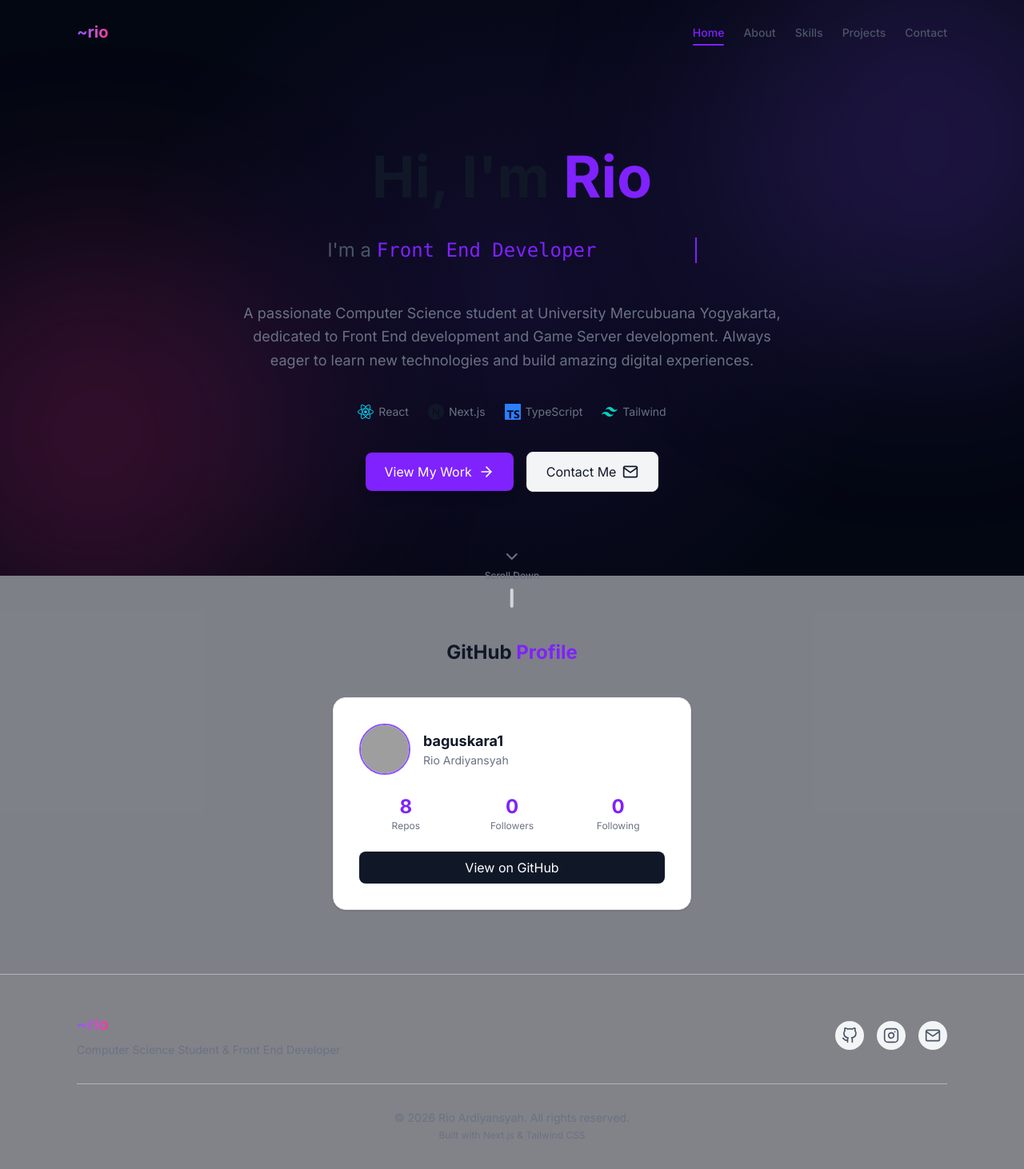
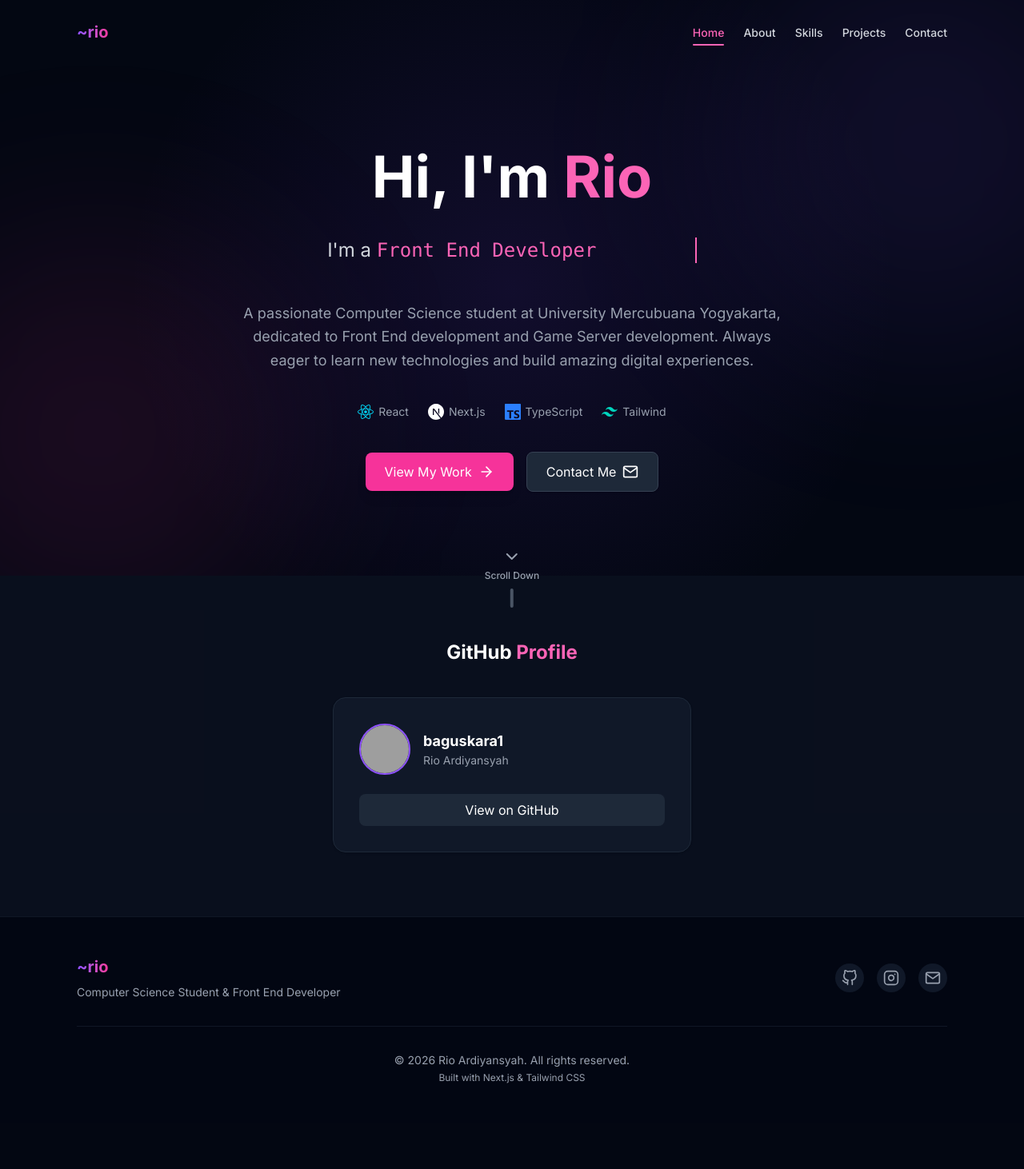
Before and after one commit to baguskara1/portofolio_rio, a Next.js app: page / in a window 1280 px wide. Shown: the top 1462 px of the page at 80% size. After the commit the page ends 1404 px from the top, so only its background shows below. Built offline with nearby package versions, Linux system fonts and the light colour scheme; grey boxes are pictures that could not be loaded.

Commit message:
strip dark: prefixes, fix GitHub card, remove portfolio project, fix button contrast

```diff
--- a/src/app/globals.css
+++ b/src/app/globals.css
@@ -5,11 +5,6 @@
 }
 
 :root {
-  --background: #f8fafc;
-  --foreground: #0f172a;
-}
-
-.dark {
   --background: #030712;
   --foreground: #f9fafb;
 }
--- a/src/app/layout.tsx
+++ b/src/app/layout.tsx
@@ -30,7 +30,7 @@ export default function RootLayout({
   children: React.ReactNode;
 }>) {
   return (
-    <html lang="en" className={`${inter.variable} dark`}>
+    <html lang="en" className={inter.variable}>
       <body>
         <a
           href="#main-content"
--- a/src/app/page.tsx
+++ b/src/app/page.tsx
@@ -22,7 +22,7 @@ const titles = [
 
 const techStack = [
   { icon: <SiReact className="w-5 h-5" />, name: "React", color: "text-cyan-400" },
-  { icon: <SiNextdotjs className="w-5 h-5" />, name: "Next.js", color: "text-gray-900 dark:text-white" },
+  { icon: <SiNextdotjs className="w-5 h-5" />, name: "Next.js", color: "text-white" },
   { icon: <SiTypescript className="w-5 h-5" />, name: "TypeScript", color: "text-blue-500" },
   { icon: <SiTailwindcss className="w-5 h-5" />, name: "Tailwind", color: "text-teal-400" },
 ];
@@ -36,8 +36,8 @@ export default function Home() {
       <MouseGlow />
       {/* Background Gradients */}
       <div className="absolute top-0 left-0 w-full h-full overflow-hidden -z-20">
-        <div className="absolute -top-[10%] -right-[10%] w-[500px] h-[500px] bg-violet-500/20 dark:bg-violet-500/10 blur-[120px] rounded-full" />
-        <div className="absolute -bottom-[10%] -left-[10%] w-[500px] h-[500px] bg-pink-500/20 dark:bg-pink-500/10 blur-[120px] rounded-full" />
+        <div className="absolute -top-[10%] -right-[10%] w-[500px] h-[500px] bg-violet-500/10 blur-[120px] rounded-full" />
+        <div className="absolute -bottom-[10%] -left-[10%] w-[500px] h-[500px] bg-pink-500/10 blur-[120px] rounded-full" />
       </div>
 
       <div className="max-w-4xl mx-auto px-4 sm:px-6 lg:px-8 text-center z-10">
@@ -46,15 +46,15 @@ export default function Home() {
           animate={{ opacity: 1, y: 0 }}
           transition={{ duration: 0.8, ease: "easeOut" }}
         >
-          <h1 className="text-5xl md:text-7xl font-bold text-gray-900 dark:text-white mb-6">
-            Hi, I&apos;m <span className="text-violet-600 dark:text-pink-400">Rio</span>
+          <h1 className="text-5xl md:text-7xl font-bold text-white mb-6">
+            Hi, I&apos;m <span className="text-pink-400">Rio</span>
           </h1>
 
           <div className="h-12 md:h-16 flex items-center justify-center mb-8">
-            <span className="text-xl md:text-2xl text-gray-600 dark:text-gray-300">
+            <span className="text-xl md:text-2xl text-gray-300">
               I&apos;m a&nbsp;
             </span>
-            <span className="text-xl md:text-2xl font-mono text-violet-600 dark:text-pink-400 min-w-[280px] md:min-w-[400px] text-left border-r-2 border-violet-600 dark:border-pink-400 pr-1">
+            <span className="text-xl md:text-2xl font-mono text-pink-400 min-w-[280px] md:min-w-[400px] text-left border-r-2 border-pink-400 pr-1">
               {text}
             </span>
           </div>
@@ -63,7 +63,7 @@ export default function Home() {
             initial={{ opacity: 0 }}
             animate={{ opacity: 1 }}
             transition={{ delay: 0.5, duration: 0.8 }}
-            className="text-lg text-gray-500 dark:text-gray-400 max-w-2xl mx-auto mb-10 leading-relaxed"
+            className="text-lg text-gray-400 max-w-2xl mx-auto mb-10 leading-relaxed"
           >
             A passionate Computer Science student at University Mercubuana Yogyakarta,
             dedicated to Front End development and Game Server development.
@@ -80,7 +80,7 @@ export default function Home() {
               <motion.div
                 key={tech.name}
                 whileHover={{ y: -4 }}
-                className="flex items-center gap-1.5 text-sm text-gray-500 dark:text-gray-400"
+                className="flex items-center gap-1.5 text-sm text-gray-400"
                 title={tech.name}
               >
                 <span className={tech.color}>{tech.icon}</span>
@@ -97,7 +97,7 @@ export default function Home() {
           >
             <Link
               href="/projects"
-              className="group flex items-center gap-2 px-6 py-3 bg-violet-600 hover:bg-violet-700 dark:bg-pink-500 dark:hover:bg-pink-600 text-white rounded-lg shadow-lg hover:shadow-xl transition-all duration-300"
+              className="group flex items-center gap-2 px-6 py-3 bg-pink-500 hover:bg-pink-600 text-white rounded-lg shadow-lg hover:shadow-xl transition-all duration-300"
             >
               View My Work
               <FiArrowRight className="w-5 h-5 group-hover:translate-x-1 transition-transform" />
@@ -105,7 +105,7 @@ export default function Home() {
 
             <Link
               href="/contact"
-              className="group flex items-center gap-2 px-6 py-3 bg-gray-100 dark:bg-gray-900 text-gray-900 dark:text-white hover:bg-gray-200 dark:hover:bg-gray-800 border border-gray-200 dark:border-gray-800 rounded-lg shadow-sm hover:shadow-md transition-all duration-300"
+              className="group flex items-center gap-2 px-6 py-3 bg-gray-800 text-white hover:bg-gray-700 border border-gray-700 rounded-lg shadow-sm hover:shadow-md transition-all duration-300"
             >
               Contact Me
               <FiMail className="w-5 h-5 group-hover:scale-110 transition-transform" />
@@ -116,22 +116,22 @@ export default function Home() {
       <ScrollIndicator />
     </section>
 
-    <section className="py-20 bg-gray-50/50 dark:bg-gray-900/50">
+    <section className="py-20 bg-gray-900/50">
       <div className="max-w-4xl mx-auto px-4 sm:px-6 lg:px-8">
         <motion.h2
           initial={{ opacity: 0, y: 20 }}
           whileInView={{ opacity: 1, y: 0 }}
           viewport={{ once: true }}
-          className="text-2xl font-bold text-gray-900 dark:text-white text-center mb-10"
+          className="text-2xl font-bold text-white text-center mb-10"
         >
-          GitHub <span className="text-violet-600 dark:text-pink-400">Profile</span>
+          GitHub <span className="text-pink-400">Profile</span>
         </motion.h2>
         <motion.div
           initial={{ opacity: 0, y: 20 }}
           whileInView={{ opacity: 1, y: 0 }}
           viewport={{ once: true }}
           transition={{ delay: 0.2 }}
-          className="bg-white dark:bg-gray-900 rounded-2xl p-8 shadow-sm border border-gray-200 dark:border-gray-800 max-w-md mx-auto"
+          className="bg-gray-900 rounded-2xl p-8 shadow-sm border border-gray-800 max-w-md mx-auto"
         >
           <div className="flex items-center gap-4 mb-6">
             <img
@@ -140,29 +140,15 @@ export default function Home() {
               className="w-16 h-16 rounded-full border-2 border-violet-500"
             />
             <div>
-              <h3 className="font-bold text-gray-900 dark:text-white text-lg">baguskara1</h3>
-              <p className="text-sm text-gray-500 dark:text-gray-400">Rio Ardiyansyah</p>
-            </div>
-          </div>
-          <div className="grid grid-cols-3 gap-4 mb-6 text-center">
-            <div>
-              <p className="text-2xl font-bold text-violet-600 dark:text-pink-400">8</p>
-              <p className="text-xs text-gray-500 dark:text-gray-400">Repos</p>
-            </div>
-            <div>
-              <p className="text-2xl font-bold text-violet-600 dark:text-pink-400">0</p>
-              <p className="text-xs text-gray-500 dark:text-gray-400">Followers</p>
-            </div>
-            <div>
-              <p className="text-2xl font-bold text-violet-600 dark:text-pink-400">0</p>
-              <p className="text-xs text-gray-500 dark:text-gray-400">Following</p>
+              <h3 className="font-bold text-white text-lg">baguskara1</h3>
+              <p className="text-sm text-gray-400">Rio Ardiyansyah</p>
             </div>
           </div>
           <a
             href="https://github.com/baguskara1"
             target="_blank"
             rel="noopener noreferrer"
-            className="block w-full text-center px-4 py-2 bg-gray-900 dark:bg-gray-800 hover:bg-gray-800 dark:hover:bg-gray-700 text-white rounded-lg transition-colors"
+            className="block w-full text-center px-4 py-2 bg-gray-800 hover:bg-gray-700 text-white rounded-lg transition-colors"
           >
             View on GitHub
           </a>
--- a/src/app/projects/page.tsx
+++ b/src/app/projects/page.tsx
@@ -53,33 +53,18 @@ const projects = [
     color: "from-cyan-500 to-blue-600",
     icon: <SiReact className="w-16 h-16 text-white/30" />,
   },
-  {
-    title: "Portfolio Website",
-    description: "Situs portofolio pribadi yang dibangun menggunakan Next.js, Tailwind CSS, dan Framer Motion untuk menampilkan profil dan proyek-proyek dengan animasi yang elegan.",
-    tags: [
-      { name: "Next.js", icon: <SiNextdotjs className="w-4 h-4" /> },
-      { name: "TypeScript", icon: <SiTypescript className="w-4 h-4" /> },
-      { name: "Tailwind CSS", icon: <SiTailwindcss className="w-4 h-4" /> },
-      { name: "Framer Motion", icon: <SiFramer className="w-4 h-4" /> },
-    ],
-    github: "https://github.com/baguskara1/portofolio_rio",
-    demoUrl: null,
-    type: "Personal Project",
-    color: "from-gray-700 to-gray-900",
-    icon: <SiNextdotjs className="w-16 h-16 text-white/30" />,
-  }
 ];
 
 export default function Projects() {
   return (
-    <section className="py-20 lg:py-32 bg-gray-50 dark:bg-gray-900 min-h-[calc(100vh-80px)]">
+    <section className="py-20 lg:py-32 bg-gray-900 min-h-[calc(100vh-80px)]">
       <div className="max-w-6xl mx-auto px-4 sm:px-6 lg:px-8">
         <AnimatedSection className="text-center mb-16">
-          <h2 className="text-3xl md:text-4xl font-bold text-gray-900 dark:text-white mb-4">
-            Featured <span className="text-violet-600 dark:text-pink-400">Projects</span>
+          <h2 className="text-3xl md:text-4xl font-bold text-white mb-4">
+            Featured <span className="text-pink-400">Projects</span>
           </h2>
-          <div className="w-16 h-1 bg-violet-600 dark:bg-pink-400 mx-auto rounded-full mb-6" />
-          <p className="text-gray-600 dark:text-gray-400 max-w-2xl mx-auto text-lg">
+          <div className="w-16 h-1 bg-pink-400 mx-auto rounded-full mb-6" />
+          <p className="text-gray-400 max-w-2xl mx-auto text-lg">
             Here are some of my recent projects that showcase my skills in web development.
           </p>
         </AnimatedSection>
@@ -89,7 +74,7 @@ export default function Projects() {
             <AnimatedSection
               key={project.title}
               delay={index * 0.05}
-              className="group bg-white dark:bg-gray-950 rounded-2xl shadow-sm border border-gray-100 dark:border-gray-800 overflow-hidden hover:shadow-2xl hover:-translate-y-2 transition-all duration-300"
+              className="group bg-gray-950 rounded-2xl shadow-sm border border-gray-800 overflow-hidden hover:shadow-2xl hover:-translate-y-2 transition-all duration-300"
             >
               {/* Gradient Header with Icon */}
               <div className={`relative h-48 bg-gradient-to-br ${project.color} overflow-hidden`}>
@@ -106,29 +91,29 @@ export default function Projects() {
               </div>
 
               <div className="p-6">
-                <h3 className="text-xl font-bold text-gray-900 dark:text-white mb-2 group-hover:text-violet-600 dark:group-hover:text-pink-400 transition-colors">
+                <h3 className="text-xl font-bold text-white mb-2 group-hover:text-pink-400 transition-colors">
                   {project.title}
                 </h3>
 
-                <p className="text-gray-600 dark:text-gray-400 text-sm leading-relaxed mb-4">
+                <p className="text-gray-400 text-sm leading-relaxed mb-4">
                   {project.description}
                 </p>
 
                 <div className="flex flex-wrap gap-2 mb-6">
                   {project.tags.map(tag => (
-                    <span key={tag.name} className="flex items-center gap-1 text-xs px-2 py-1 bg-gray-100 dark:bg-gray-800 text-gray-600 dark:text-gray-300 rounded-md border border-gray-200 dark:border-gray-700">
+                    <span key={tag.name} className="flex items-center gap-1 text-xs px-2 py-1 bg-gray-800 text-gray-300 rounded-md border border-gray-700">
                       {tag.icon}
                       {tag.name}
                     </span>
                   ))}
                 </div>
 
-                <div className="flex items-center space-x-4 pt-4 border-t border-gray-100 dark:border-gray-800">
+                <div className="flex items-center space-x-4 pt-4 border-t border-gray-800">
                   <a
                     href={project.github}
                     target="_blank"
                     rel="noopener noreferrer"
-                    className="flex items-center gap-2 text-sm text-gray-600 dark:text-gray-400 hover:text-violet-600 dark:hover:text-pink-400 transition-colors font-medium"
+                    className="flex items-center gap-2 text-sm text-gray-400 hover:text-pink-400 transition-colors font-medium"
                   >
                     <FiGithub className="w-4 h-4" />
                     View Code
@@ -138,7 +123,7 @@ export default function Projects() {
                       href={project.demoUrl}
                       target="_blank"
                       rel="noopener noreferrer"
-                      className="flex items-center gap-2 text-sm text-gray-600 dark:text-gray-400 hover:text-emerald-600 dark:hover:text-emerald-400 transition-colors font-medium"
+                      className="flex items-center gap-2 text-sm text-gray-400 hover:text-emerald-400 transition-colors font-medium"
                     >
                       <FiExternalLink className="w-4 h-4" />
                       Live Demo
--- a/src/components/BackToTop.tsx
+++ b/src/components/BackToTop.tsx
@@ -36,7 +36,7 @@ export default function BackToTop() {
           exit={{ opacity: 0, scale: 0.5 }}
           transition={{ duration: 0.3 }}
           onClick={scrollToTop}
-          className="fixed bottom-8 right-8 z-50 p-3 bg-violet-600 hover:bg-violet-700 dark:bg-pink-500 dark:hover:bg-pink-600 text-white rounded-full shadow-lg hover:shadow-2xl transition-all duration-300"
+          className="fixed bottom-8 right-8 z-50 p-3 bg-pink-500 hover:bg-pink-600 text-white rounded-full shadow-lg hover:shadow-2xl transition-all duration-300"
           aria-label="Back to top"
         >
           <FiArrowUp className="w-6 h-6" />
--- a/src/components/Footer.tsx
+++ b/src/components/Footer.tsx
@@ -25,7 +25,7 @@ export default function Footer() {
   ];
 
   return (
-    <footer className="border-t border-gray-200/50 dark:border-gray-800/50 bg-white/50 dark:bg-gray-950/50 mt-auto">
+    <footer className="border-t border-gray-800/50 bg-gray-950/50 mt-auto">
       <div className="max-w-6xl mx-auto px-4 sm:px-6 lg:px-8 py-8 lg:py-12">
         <div className="flex flex-col md:flex-row justify-between items-center gap-6">
 
@@ -33,7 +33,7 @@ export default function Footer() {
             <span className="text-xl font-bold bg-gradient-to-r from-violet-500 to-pink-500 bg-clip-text text-transparent">
               ~rio
             </span>
-            <p className="text-sm text-gray-500 dark:text-gray-400 text-center md:text-left">
+            <p className="text-sm text-gray-400 text-center md:text-left">
               Computer Science Student & Front End Developer
             </p>
           </div>
@@ -47,7 +47,7 @@ export default function Footer() {
                 rel="noopener noreferrer"
                 whileHover={{ y: -3 }}
                 whileTap={{ scale: 0.95 }}
-                className="p-2 rounded-full bg-gray-100 dark:bg-gray-900 text-gray-600 dark:text-gray-400 hover:text-violet-600 dark:hover:text-pink-400 transition-colors"
+                className="p-2 rounded-full bg-gray-900 text-gray-400 hover:text-pink-400 transition-colors"
                 aria-label={link.name}
               >
                 {link.icon}
@@ -57,7 +57,7 @@ export default function Footer() {
 
         </div>
 
-        <div className="mt-8 pt-8 border-t border-gray-200/50 dark:border-gray-800/50 text-center text-sm text-gray-500 dark:text-gray-400">
+        <div className="mt-8 pt-8 border-t border-gray-800/50 text-center text-sm text-gray-400">
           <p>© {currentYear} Rio Ardiyansyah. All rights reserved.</p>
           <p className="mt-1 text-xs">Built with Next.js & Tailwind CSS</p>
         </div>
--- a/src/components/Navbar.tsx
+++ b/src/components/Navbar.tsx
@@ -27,7 +27,7 @@ export default function Navbar() {
     <header
       className={`fixed top-0 left-0 right-0 z-50 transition-all duration-300 ${
         scrolled
-          ? "bg-white/80 dark:bg-gray-950/80 backdrop-blur-md border-b border-gray-200/50 dark:border-gray-800/50 shadow-sm"
+          ? "bg-gray-950/80 backdrop-blur-md border-b border-gray-800/50 shadow-sm"
           : "bg-transparent"
       }`}
     >
@@ -56,15 +56,15 @@ export default function Navbar() {
                       href={link.href}
                       className={`relative text-sm font-medium transition-colors py-2 ${
                         isActive
-                          ? "text-violet-600 dark:text-pink-400"
-                          : "text-gray-600 dark:text-gray-300 hover:text-violet-600 dark:hover:text-pink-400"
+                          ? "text-pink-400"
+                          : "text-gray-300 hover:text-pink-400"
                       }`}
                     >
                       {link.label}
                       {isActive && (
                         <motion.span
                           layoutId="underline"
-                          className="absolute bottom-0 left-0 right-0 h-0.5 bg-violet-600 dark:bg-pink-400 rounded-full"
+                          className="absolute bottom-0 left-0 right-0 h-0.5 bg-pink-400 rounded-full"
                           transition={{ type: "spring", stiffness: 380, damping: 30 }}
                         />
                       )}
@@ -79,7 +79,7 @@ export default function Navbar() {
           <div className="flex items-center md:hidden">
             <button
               onClick={toggleMenu}
-              className="p-2 rounded-lg border border-gray-200 dark:border-gray-800 text-gray-700 dark:text-gray-300"
+              className="p-2 rounded-lg border border-gray-800 text-gray-300"
               aria-label="Toggle Menu"
               aria-expanded={isOpen}
             >
@@ -97,7 +97,7 @@ export default function Navbar() {
             animate={{ opacity: 1, height: "auto" }}
             exit={{ opacity: 0, height: 0 }}
             transition={{ duration: 0.3 }}
-            className="md:hidden border-b border-gray-200/50 dark:border-gray-800/50 bg-white dark:bg-gray-950"
+            className="md:hidden border-b border-gray-800/50 bg-gray-950"
           >
             <div className="px-4 pt-2 pb-6 space-y-2">
               {navLinks.map((link) => {
@@ -109,8 +109,8 @@ export default function Navbar() {
                     onClick={() => setIsOpen(false)}
                     className={`block px-3 py-3 rounded-lg text-base font-medium transition-colors ${
                       isActive
-                        ? "bg-violet-50 dark:bg-gray-900 text-violet-600 dark:text-pink-400"
-                        : "text-gray-600 dark:text-gray-300 hover:bg-gray-50 dark:hover:bg-gray-900/50"
+                        ? "bg-gray-900 text-pink-400"
+                        : "text-gray-300 hover:bg-gray-900/50"
                     }`}
                   >
                     {link.label}
--- a/src/components/ScrollIndicator.tsx
+++ b/src/components/ScrollIndicator.tsx
@@ -22,7 +22,7 @@ export default function ScrollIndicator() {
         onClick={scrollToContent}
         whileHover={{ scale: 1.1 }}
         whileTap={{ scale: 0.9 }}
-        className="flex flex-col items-center gap-1 text-gray-500 dark:text-gray-400 hover:text-violet-600 dark:hover:text-pink-400 transition-colors"
+        className="flex flex-col items-center gap-1 text-gray-400 hover:text-pink-400 transition-colors"
       >
         <FiChevronDown className="w-6 h-6" />
         <span className="text-xs font-medium">Scroll Down</span>
@@ -32,7 +32,7 @@ export default function ScrollIndicator() {
         initial={{ opacity: 0 }}
         animate={{ opacity: 1 }}
         transition={{ delay: 2.5, duration: 0.5 }}
-        className="w-1 h-6 bg-gray-300 dark:bg-gray-600 rounded-full"
+        className="w-1 h-6 bg-gray-600 rounded-full"
       />
     </motion.div>
   );
```
Also changed, not shown: src/app/about/page.tsx (+43 -43 lines), src/app/contact/page.tsx (+16 -16 lines), src/app/skills/page.tsx (+13 -13 lines).
